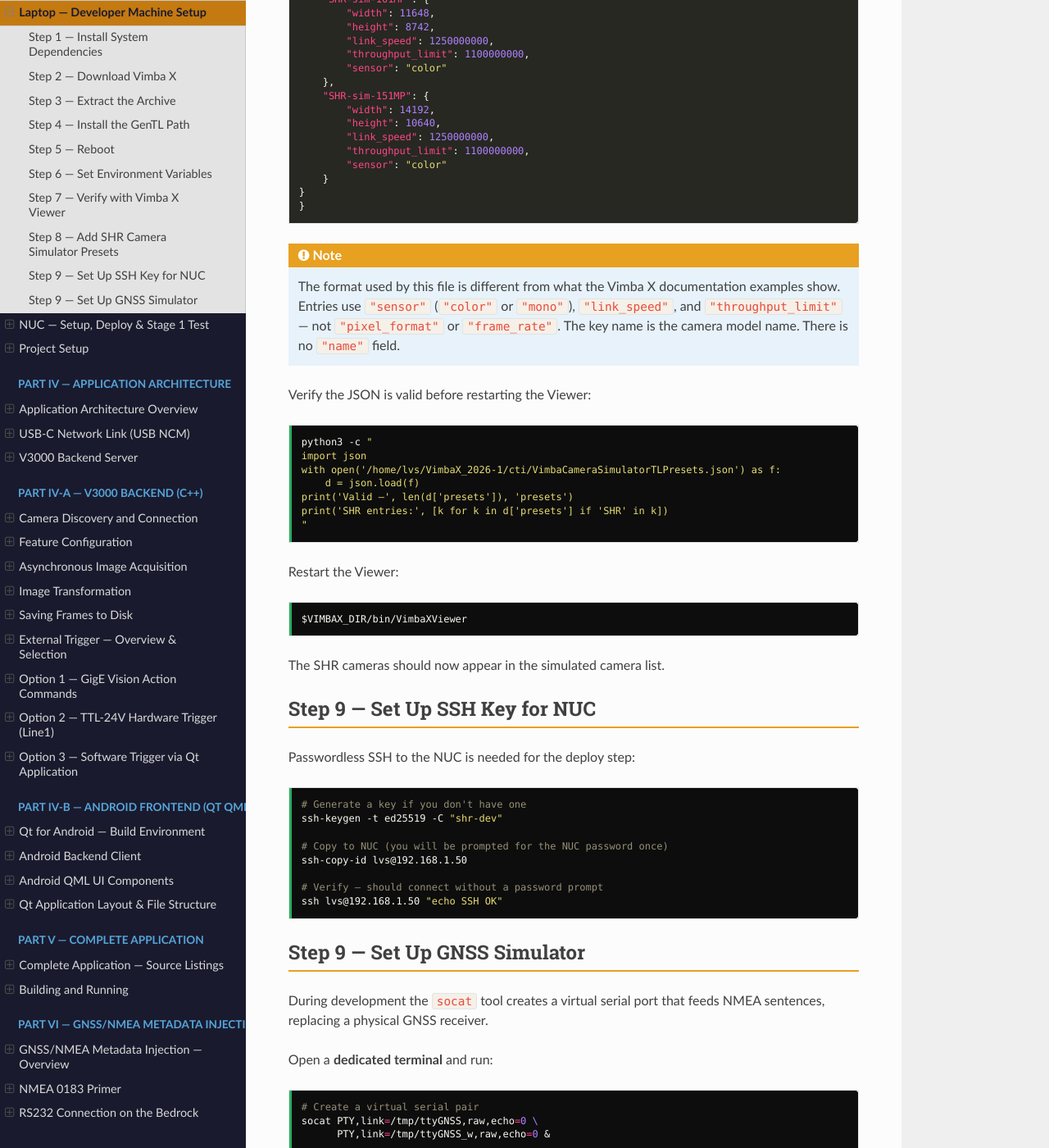
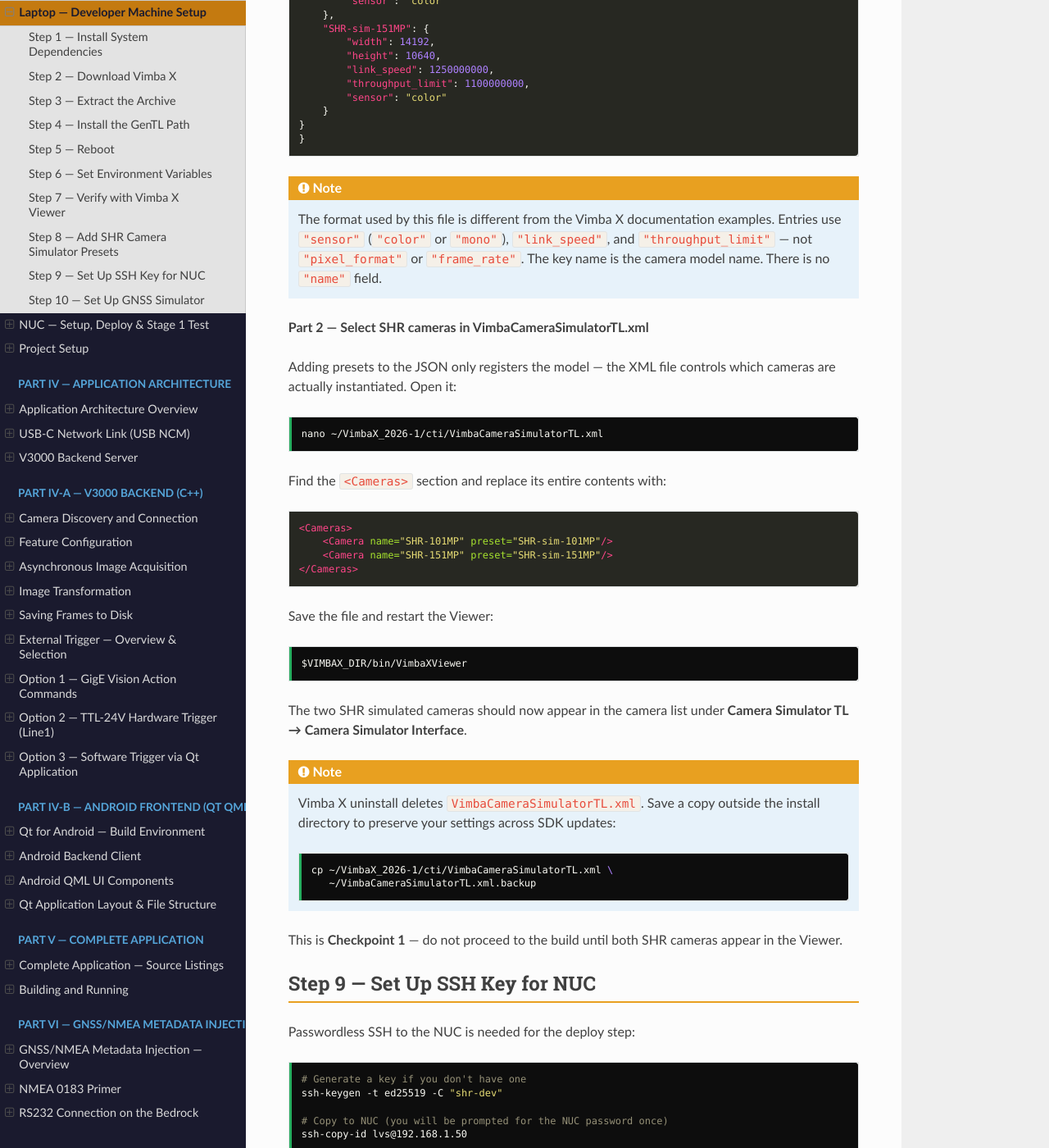
Before and after one commit to ldv-1000111/10GigE, a Sphinx documentation site: the page built from source/laptop_setup.rst, in a window 1280 px wide and 1400 px high, scrolled down 3359 px. Shown: the whole window at 82% size. Built offline with Sphinx 7.4.7 and the Read the Docs theme 3.1.0, drawn with Linux system fonts in a browser that asks for light colours; pages that are not in the unit, such as notebooks, are missing from menus; some of the changed text lies outside the part shown.

Commit message:
rework laptop_setup: add full Camera Simulator config (JSON + XML)
- VimbaCameraSimulatorTLPresets.json: correct entry format
- VimbaCameraSimulatorTL.xml: replace Cameras section with SHR entries
- Remove python3 validation command
- Checkpoint 1 moved to after both files are configured

```diff
--- a/source/laptop_setup.rst
+++ b/source/laptop_setup.rst
@@ -34,8 +34,11 @@
 
 https://www.alliedvision.com/en/support/software-downloads/
 
-Download **Vimba X 2026-1** for **Linux x86_64**. The archive will be
-named something like ``VimbaX_Setup-2026-1-Linux64.tar.gz``.
+Download **Vimba X 2026-1** for **Linux x86_64**. The archive is named:
+
+.. code-block:: text
+
+   VimbaX_Setup-2026-1-Linux64.tar.gz
 
 Step 3 — Extract the Archive
 ------------------------------
@@ -104,30 +107,24 @@
 Step 7 — Verify with Vimba X Viewer
 -------------------------------------
 
-Launch the Viewer to confirm the SDK is working and the Camera
-Simulator is available:
+Launch the Viewer to confirm the SDK is working:
 
 .. code-block:: bash
 
    $VIMBAX_DIR/bin/VimbaXViewer
 
-The Viewer should open. In the camera list on the left, you should see
-a simulated camera — something like ``DEV_SimulatedCamera_...``.
-
-.. note::
-   If no simulated camera appears, verify that
-   ``$VIMBAX_DIR/cti/VimbaCameraSimulatorTL.cti`` exists and that
-   ``GENICAM_GENTL64_PATH`` is set correctly.
-
-This is **Checkpoint 1** — do not proceed to the build until the
-Viewer shows the simulated camera.
+The Viewer should open and show the Camera Simulator TL with a few
+default Alvium simulated cameras. This confirms the SDK and GenTL
+registration are working correctly.
 
 Step 8 — Add SHR Camera Simulator Presets
 -------------------------------------------
 
 By default the Camera Simulator only shows small Alvium-class cameras.
-To simulate the SHR resolutions, add the SHR presets to
-``VimbaCameraSimulatorTLPresets.json``.
+To simulate SHR resolutions, two files need to be edited inside
+``~/VimbaX_2026-1/cti/``.
+
+**Part 1 — Add SHR models to VimbaCameraSimulatorTLPresets.json**
 
 Open the file:
 
@@ -135,28 +132,29 @@
 
    nano ~/VimbaX_2026-1/cti/VimbaCameraSimulatorTLPresets.json
 
-The file contains a single ``"presets"`` object. Add the two SHR entries
-**inside** that object, after the last existing entry (``G5-2460c``).
-Add a comma after the closing ``}`` of ``G5-2460c`` then append:
+The file contains a single ``"presets"`` object with named camera
+entries. Add the two SHR entries **inside** that object, after the
+last existing entry (``G5-2460c``). Add a comma after the closing
+``}`` of ``G5-2460c`` and append:
 
 .. code-block:: json
 
-   "SHR-sim-101MP": {
-       "width": 11648,
-       "height": 8742,
-       "link_speed": 1250000000,
-       "throughput_limit": 1100000000,
-       "sensor": "color"
-   },
-   "SHR-sim-151MP": {
-       "width": 14192,
-       "height": 10640,
-       "link_speed": 1250000000,
-       "throughput_limit": 1100000000,
-       "sensor": "color"
-   }
+       "SHR-sim-101MP": {
+           "width": 11648,
+           "height": 8742,
+           "link_speed": 1250000000,
+           "throughput_limit": 1100000000,
+           "sensor": "color"
+       },
+       "SHR-sim-151MP": {
+           "width": 14192,
+           "height": 10640,
+           "link_speed": 1250000000,
+           "throughput_limit": 1100000000,
+           "sensor": "color"
+       }
 
-The end of the file should look like this:
+The end of the file should now look like:
 
 .. code-block:: json
 
@@ -185,31 +183,51 @@
    }
 
 .. note::
-   The format used by this file is different from what the Vimba X
-   documentation examples show. Entries use ``"sensor"`` (``"color"``
-   or ``"mono"``), ``"link_speed"``, and ``"throughput_limit"`` —
-   not ``"pixel_format"`` or ``"frame_rate"``. The key name is the
-   camera model name. There is no ``"name"`` field.
+   The format used by this file is different from the Vimba X
+   documentation examples. Entries use ``"sensor"`` (``"color"`` or
+   ``"mono"``), ``"link_speed"``, and ``"throughput_limit"`` — not
+   ``"pixel_format"`` or ``"frame_rate"``. The key name is the camera
+   model name. There is no ``"name"`` field.
 
-Verify the JSON is valid before restarting the Viewer:
+**Part 2 — Select SHR cameras in VimbaCameraSimulatorTL.xml**
+
+Adding presets to the JSON only registers the model — the XML file
+controls which cameras are actually instantiated. Open it:
 
 .. code-block:: bash
 
-   python3 -c "
-   import json
-   with open('/home/lvs/VimbaX_2026-1/cti/VimbaCameraSimulatorTLPresets.json') as f:
-       d = json.load(f)
-   print('Valid —', len(d['presets']), 'presets')
-   print('SHR entries:', [k for k in d['presets'] if 'SHR' in k])
-   "
+   nano ~/VimbaX_2026-1/cti/VimbaCameraSimulatorTL.xml
 
-Restart the Viewer:
+Find the ``<Cameras>`` section and replace its entire contents with:
+
+.. code-block:: xml
+
+   <Cameras>
+       <Camera name="SHR-101MP" preset="SHR-sim-101MP"/>
+       <Camera name="SHR-151MP" preset="SHR-sim-151MP"/>
+   </Cameras>
+
+Save the file and restart the Viewer:
 
 .. code-block:: bash
 
    $VIMBAX_DIR/bin/VimbaXViewer
 
-The SHR cameras should now appear in the simulated camera list.
+The two SHR simulated cameras should now appear in the camera list
+under **Camera Simulator TL → Camera Simulator Interface**.
+
+.. note::
+   Vimba X uninstall deletes ``VimbaCameraSimulatorTL.xml``. Save a
+   copy outside the install directory to preserve your settings across
+   SDK updates:
+
+   .. code-block:: bash
+
+      cp ~/VimbaX_2026-1/cti/VimbaCameraSimulatorTL.xml \
+         ~/VimbaCameraSimulatorTL.xml.backup
+
+This is **Checkpoint 1** — do not proceed to the build until both
+SHR cameras appear in the Viewer.
 
 Step 9 — Set Up SSH Key for NUC
 ---------------------------------
@@ -227,8 +245,8 @@
    # Verify — should connect without a password prompt
    ssh lvs@192.168.1.50 "echo SSH OK"
 
-Step 9 — Set Up GNSS Simulator
---------------------------------
+Step 10 — Set Up GNSS Simulator
+---------------------------------
 
 During development the ``socat`` tool creates a virtual serial port
 that feeds NMEA sentences, replacing a physical GNSS receiver.
```
Also changed, not shown: other parts of source/laptop_setup.rst (+2 -2 lines).
